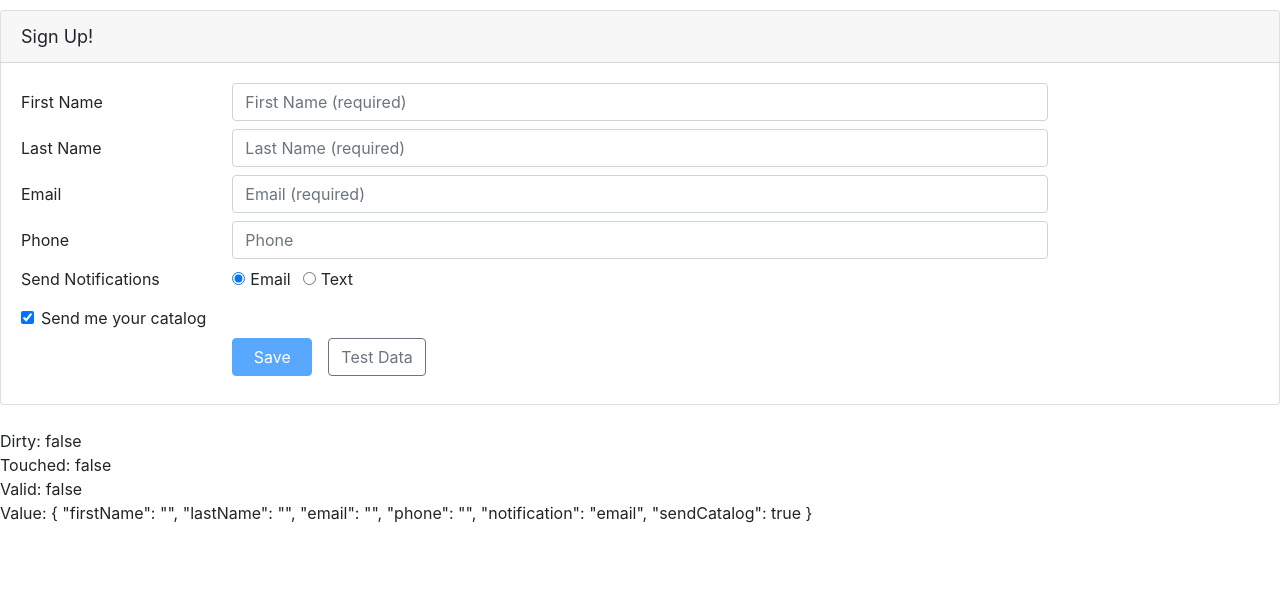
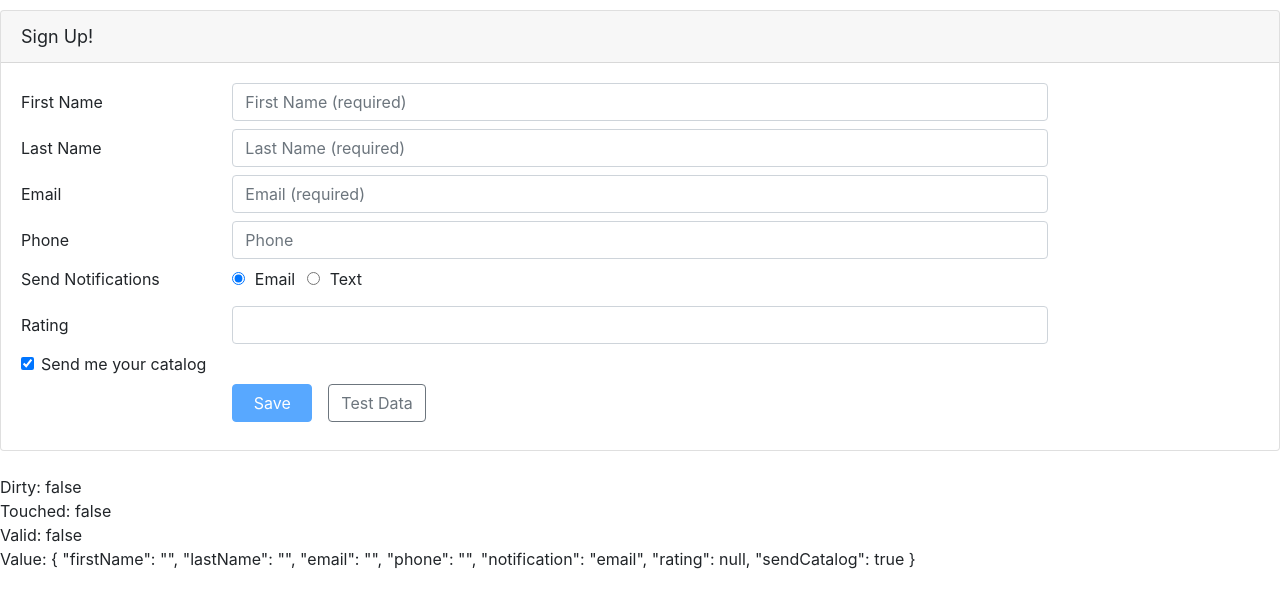
Before and after one commit to GowriKrishnamurthy/Angular-ReactiveForms, an Angular app: page / in a window 1280 px wide. Shown: the top 608 px of the page. Built offline with nearby package versions, Linux system fonts and the light colour scheme.

Commit message:
Added custom validators using AbstractControl

```diff
--- a/src/app/customer/customer.component.html
+++ b/src/app/customer/customer.component.html
@@ -26,9 +26,7 @@
                                                    !customerForm.get('firstName').valid }"
                     >
                     <span class="invalid-feedback">
-                        <span *ngIf="customerForm.get('firstName').errors?.required">
-                            Please enter your first name.
-                        </span>
+                        <span *ngIf="customerForm.get('firstName').errors?.required">Please enter your first name.</span>
                         <span *ngIf="customerForm.get('firstName').errors?.minlength">
                             The first name must be longer than 3 characters.
                         </span>
@@ -55,9 +53,7 @@
                                     !customerForm.get('lastName').valid }"
                     >
                     <span class="invalid-feedback">
-                        <span *ngIf="customerForm.get('lastName').errors?.required">
-                            Please enter your last name.
-                        </span>
+                        <span *ngIf="customerForm.get('lastName').errors?.required">Please enter your last name.</span>
                         <span *ngIf="customerForm.get('lastName').errors?.maxlength">
                             The last name must be less than 50 characters.
                         </span>
@@ -83,30 +79,30 @@
                                      !customerForm.get('email').valid }"
                     >
                     <span class="invalid-feedback">
-                        <span *ngIf="customerForm.get('email').errors?.required">
-                            Please enter your email address.
-                        </span>
-                        <span *ngIf="customerForm.get('email').errors?.email">
-                            Please enter a valid email address.
-                        </span>
+                        <span *ngIf="customerForm.get('email').errors?.required">Please enter your email address.</span>
+                        <span *ngIf="customerForm.get('email').errors?.email">Please enter a valid email address.</span>
                     </span>
                 </div>
             </div>
 
             <div class="form-group row mb-2">
-                    <label class="col-md-2 col-form-label"
-                           for="phoneId">Phone</label>
+                <label
+                    class="col-md-2 col-form-label"
+                    for="phoneId"
+                >
+                    Phone
+                </label>
                 <div class="col-md-8">
-                      <input class="form-control"
+                    <input
+                        class="form-control"
                         id="phoneId"
                         type="tel"
                         placeholder="Phone"
                         formControlName="phone"
-                             [ngClass]="{'is-invalid': !customerForm.get('phone').valid }" />
+                        [ngClass]="{'is-invalid': !customerForm.get('phone').valid }"
+                    >
                     <span class="invalid-feedback">
-                        <span *ngIf="customerForm.get('phone').errors?.required">
-                          Please enter your phone number.
-                        </span>
+                        <span *ngIf="customerForm.get('phone').errors?.required">Please enter your phone number.</span>
                     </span>
                 </div>
             </div>
@@ -115,24 +111,55 @@
                 <div class="col-md-8">
                     <div class="form-check form-check-inline">
                         <label class="form-check-label">
-                              <input class="form-check-input"
+                            <input
+                                class="form-check-input"
                                 type="radio"
                                 value="email"
                                 formControlName="notification"
-                                     (click)="setNotification('email')">Email
+                                (click)="setNotification('email')"
+                            >
+                            Email
                         </label>
                     </div>
                     <div class="form-check form-check-inline">
                         <label class="form-check-label">
-                              <input class="form-check-input"
+                            <input
+                                class="form-check-input"
                                 type="radio"
                                 value="text"
                                 formControlName="notification"
-                                     (click)="setNotification('text')">Text
+                                (click)="setNotification('text')"
+                            >
+                            Text
                         </label>
                     </div>
                 </div>
             </div>
+            <div class="form-group row mb-2">
+                <label
+                    class="col-md-2 col-form-label"
+                    for="ratingId"
+                >
+                    Rating
+                </label>
+                <div class="col-md-8">
+                    <input
+                        class="form-control"
+                        id="ratingId"
+                        type="number"
+                        formControlName="rating"
+                        [ngClass]="{'is-invalid': (customerForm.get('rating').touched ||
+                                                    customerForm.get('rating').dirty) &&
+                                                    !customerForm.get('rating').valid }"
+                    >
+                    <span class="invalid-feedback">
+                        <span *ngIf="customerForm.get('rating').errors?.range">
+                            Please rate your experience from 1 to 5.
+                        </span>
+                    </span>
+                </div>
+            </div>
+
             <div class="form-group row mb-2">
                 <div class="col-md-8">
                     <div class="form-check">
--- a/src/app/customer/customer.component.ts
+++ b/src/app/customer/customer.component.ts
@@ -1,7 +1,15 @@
 import { Component, OnInit } from '@angular/core';
-import { FormGroup, FormBuilder, Validators, FormControl } from '@angular/forms';
+import { FormGroup, FormBuilder, Validators, FormControl, AbstractControl, ValidatorFn } from '@angular/forms';
 import { Customer } from './customer';
 
+function ratingRange(min: number, max: number): ValidatorFn {
+  return (c: AbstractControl): { [key: string]: boolean } | null => {
+    if (c.value !== null && (isNaN(c.value) || c.value < min || c.value > max)) {
+      return { range: true };
+    }
+    return null;
+  };
+}
 
 @Component({
   selector: 'app-customer',
@@ -21,6 +29,8 @@ export class CustomerComponent implements OnInit {
       email: ['', [Validators.required,Validators.email]],
       phone:'',
       notification:'email',
+      rating: [null, ratingRange(1, 5)],
+      //rating: [null, [Validators.min(1),Validators.max(5)]],
       sendCatalog: true
     });
 
@@ -33,6 +43,7 @@ export class CustomerComponent implements OnInit {
     //   sendCatalog: new FormControl(true),
     // });
   }
+
   save() {
     console.log(this.customerForm);
     console.log('Saved: ' + JSON.stringify(this.customerForm.value));
```
Lines whose indentation alone changed are shown as unchanged.
